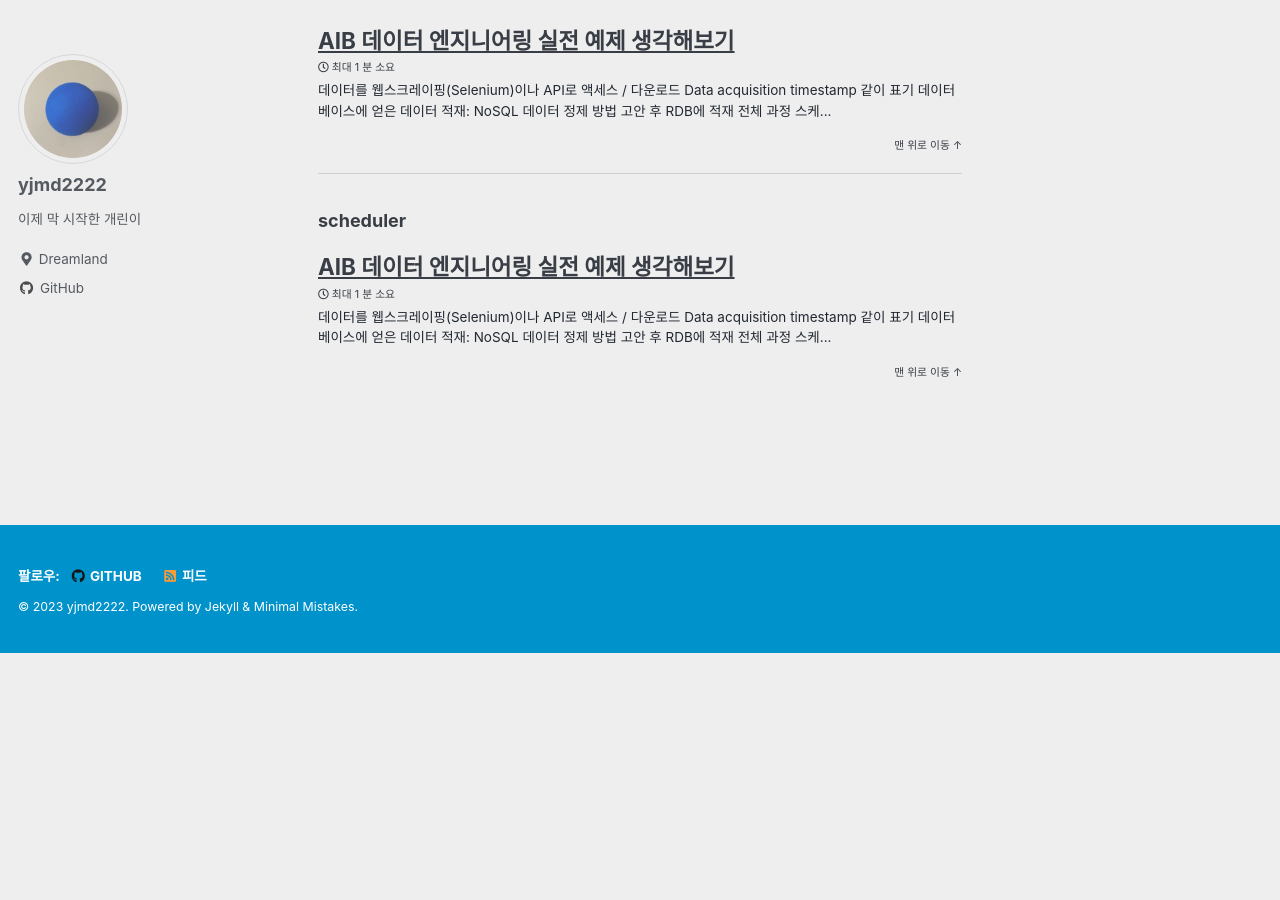
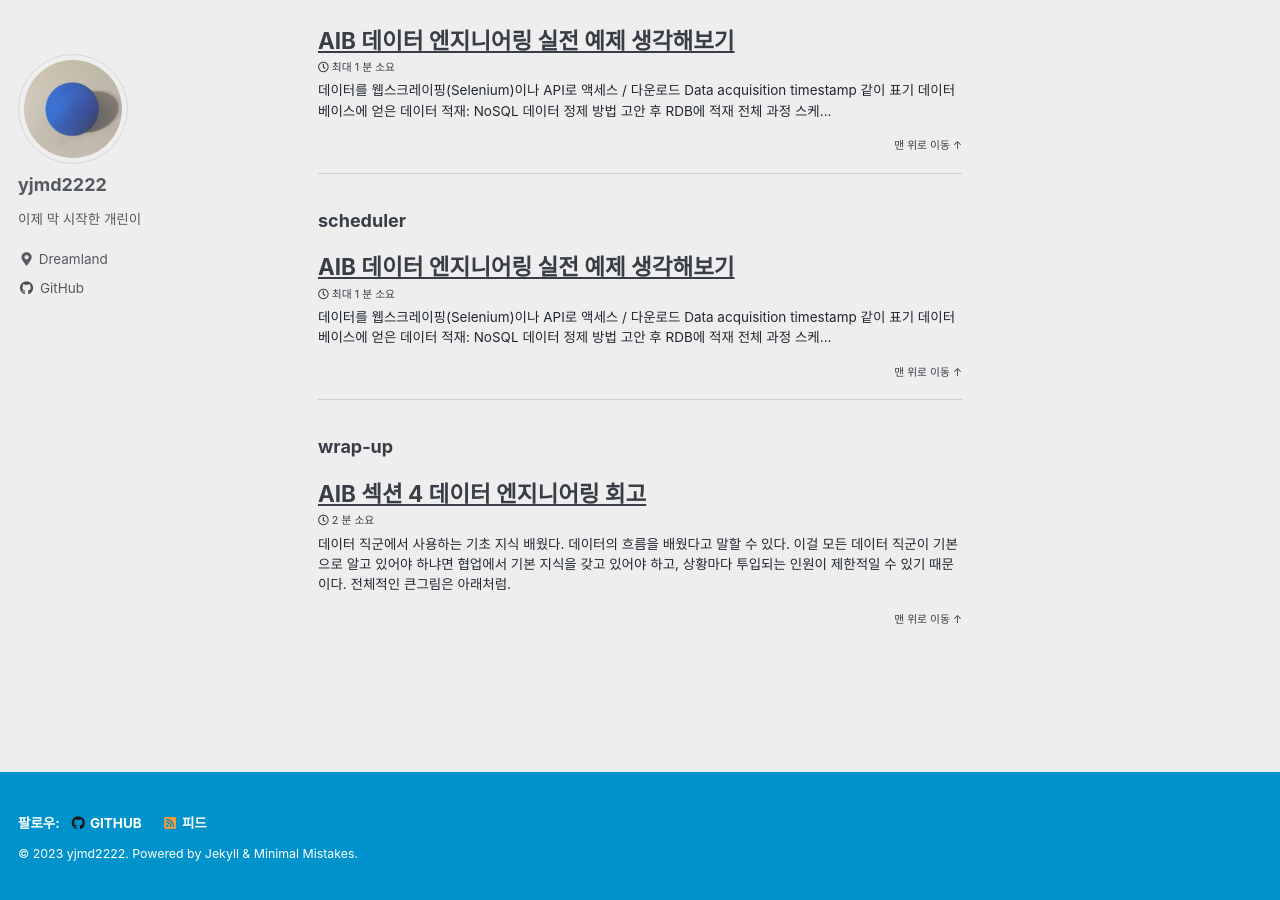
Before and after one commit to yjmd2222/yjmd2222.github.io, a Jekyll site: the page built from _pages/tag-archive.md, in a window 1280 px wide and 900 px high, scrolled down 18844 px. Built offline with Jekyll 4.4.1, drawn with Linux system fonts in a browser that asks for light colours; cached includes are drawn as plain includes; before the commit the page ends 19497 px from its top, so only the background shows below that; some of the changed text lies outside the part shown.

Commit message:
섹션 4 회고

```diff
--- a/_posts/2023-06-21-data-engineering-section-review.md
+++ b/_posts/2023-06-21-data-engineering-section-review.md
@@ -4,14 +4,14 @@ excerpt:
 header:
   # teaser:
 categories: [AIB_Section_4]
-tags: [AIB, data_engineering]
+tags: [AIB, data_engineering, wrap-up]
 date: 2023-06-21 09:00
 last_modified_at: 2023-06-21T09:00:00-09:00
 ---
 
 데이터 직군에서 사용하는 기초 지식 배웠다. 데이터의 흐름을 배웠다고 말할 수 있다. 이걸 모든 데이터 직군이 기본으로 알고 있어야 하냐면 협업에서 기본 지식을 갖고 있어야 하고, 상황마다 투입되는 인원이 제한적일 수 있기 때문이다. 전체적인 큰그림은 아래처럼.
 
-![Alt text](../assets/images/s4de30-3-dashboard.png)
+![Alt text](/assets/images/s4de30-3-dashboard.png)
 
 개발자로서는 Git을 다룰 줄 알아야 한다. 제품의 변경사항을 기록하고, 협업하여 기능을 추가할 수 있다. 데이터 직군으로서는 데이터를 다루기 위해 역시 데이터베이스를 다룰 줄 알아야 한다. 항상 `pandas`에서 `.csv` 파일을 불러올 수 없다. 데이터는 아주 방대한 양이 있을 것이고, 제한적 권한이 있을 수 있으며, 일부만 다룰 수도 있기 때문이다.
 
@@ -23,7 +23,31 @@ RDB의 주요 기능은 트랜젝션. 여러 작업들이 연속적으로 처리
 
 트랜젝션에는 ACID가 보장된다. Atomicity: 트랜젝션을 구성하는 하나 하나(atom)가 전부 성공하거나 전부 실패해야 한다. Consistency: 데이터베이스의 상태는 트랜젝션 전과 후에 이전과 같은 유효한 상태여야 한다; 즉 스키마에 위배되는 트랜젝션은 있을 수 없다. Isolation: 하나의 트랜젝션이 다른 트랜젝션에게 보여지는 정도이다; 예를 들어 은행에서 계좌이체를 할 때 전액을 동시에 다른 두 계좌로 각각 이체한다고 했을 때 하나의 트랜젝션으로 인해 전액이 이체되었기 때문에 다른 트랜젝션에서는 이를 알고 실행되지 않아야 한다. Durability: 트랜젝션의 COMMIT은 영구적으로 기록되어야 한다; 시스템이 다운되어도 그 COMMIT 기록은 남는다.
 
+RDB에서 중복을 최소화, 유연성을 최대화, 오류를 최소화하기 위해 정규화를 한다. 여러 가지 이상현상을 해결할 수 있다. [함수종속](../data-engineering-sc41#함수-종속) 부터 확인하면 되는데, 제대로 이해하려면 연습이 많이 필요할 것이다.
+
+NoSQL에서 공통된 점이라고 할 수 있는 것은 데이터베이스 형식이 제한적이지 않다는 것이다. 나머지는 각 NoSQL 시스템마다 다르다. 주로 다뤘던 MongoDB는 Document 형식이며, JSON 타입으로 저장할 수 있다. 웹에서 데이터 전송 형태가 대부분 JSON이기 때문에 유용하고, 기존 RDB와는 다르게 수평적 확장에 용이하다. [보다 자세한 차이점](../data-engineering-n424-nosql)
+
+API를 이용하여 더 세밀하게 데이터를 다룰 수 있다. API는 Application Programming Interface의 약자로, 프로그램 간 소통이 가능하게 해주는 일종의 창구라고 할 수 있다. 이를 이용하여 파이썬에서 RDB 또는 NoSQL에 연결할 수 있다. RDB로는 주로 `sqlite3`와 `psycopg2`가 있고, NoSQL은 [`Pymongo`](https://pymongo.readthedocs.io/en/stable/tutorial.html)를 배웠었다.
+
+또한 Web API를 이용해서 웹에서 CRUD(CREATE-POST, READ-GET, UPDATE-PATCH/PUT, DELETE-DELETE)을 할 수 있다. 이를 활용하여 데이터 수집 가능. 만약 API를 통해 데이터 수집이 어렵다면 크롤링을 해볼 수도 있다. `requests`, `BeautifulSoup`으로 데이터를 요청하고 parsing한다. 크롤링은 자동적으로 데이터를 수집하도록 RPA와 연계된다.
+
+이런 내용으로 데이털를 관리했고, 데이터를 활용해서 고객/팀원/누군가에게 무언가 보여주고자 할 때 배포를 생각해봐야 한다. Docker는 가상환경인데, 어떤 OS 환경에서든지 이 가상환경에 접근하면 정해진 명령어에 따라 정확한 행동을 수행할 수 있다. 그리고 웹에서 앱을 배포할 때는 파이썬에서 Flask, Django 등을 사용할 수 있는데, Flask를 배웠다. 그리고 데이터를 보기 좋은 형식으로 나타내는 대시보드도 시도해보았다.
+
+위 내용은 데이터 직군에 전부 공통으로 어느 정도 알고 있어야 하는 내용이라 데이터 직군과 그 업무에 대해 배운 것들도 있는데, 시간 나면 정리해봐야 겠다.
+
+일단 몸 상태가 별로 좋지 않아서 집중이 잘 되지 않고, 마지막에는 과제가 없어서 놀았던 부분도 있다. 그리고 시간 나면 개인 프로젝트 보고 있어서 문제임.
+
+그래도 우선순위를 정해보자면
+- [ ] Docker
+- [ ] Dashboard
 
 oreily 책
 
 http://www.yes24.com/Product/Goods/66277191
+
+AARRR
+- Acquisition : 어떻게 우리 서비스를 접하고 있는가
+- Activation : 사용자가 처음 서비스를 이용할 때 긍정적인 경험을 제공하는가
+- Retention : 이후의 서비스 재사용률은 어떻게 되는가
+- Referral : 사용자가 자발적 바이럴, 공유를 일으키고 있는가
+- Revenue : 최종 목적(매출)으로 연결되고 있는가
```
